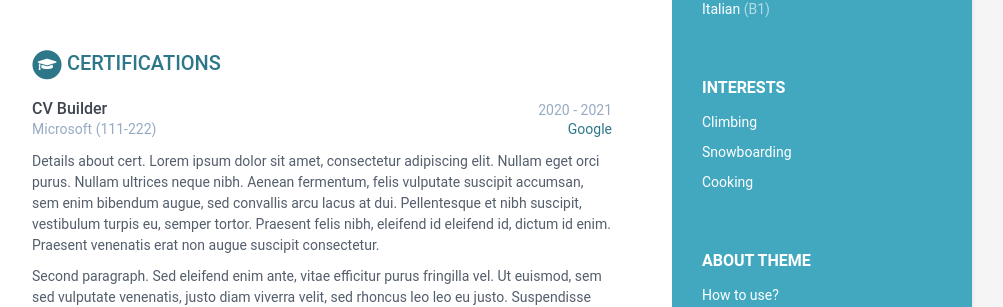
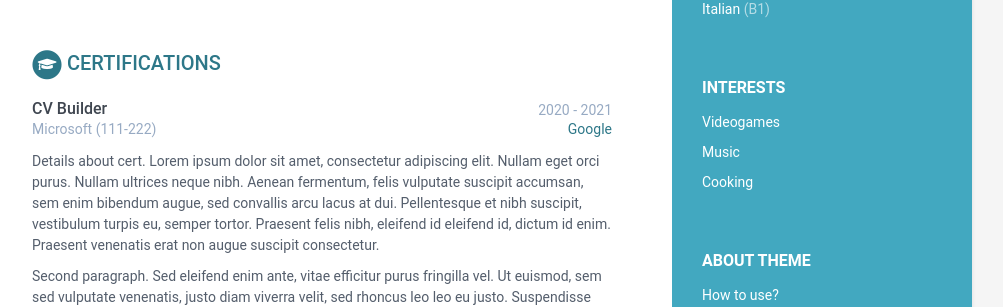
Before and after one commit to sebeteas21/cenon-quintero-cv3, a Jekyll site: the page built from index.html, in a window 1280 px wide and 900 px high, scrolled down 872 px. Shown: the part 146-453 px from the top of the window, without its empty margins (168-1171 px from the left). Built offline with Jekyll 4.4.1, drawn with Linux system fonts in a browser that asks for light colours.

Commit message:
cambia los hobies

```diff
--- a/_data/data.yml
+++ b/_data/data.yml
@@ -45,10 +45,10 @@ sidebar:
     interests:
       title: Interests
       info:
-        - item: Climbing
+        - item: Videogames
           link:
 
-        - item: Snowboarding
+        - item: Music
           link:
 
         - item: Cooking
```
